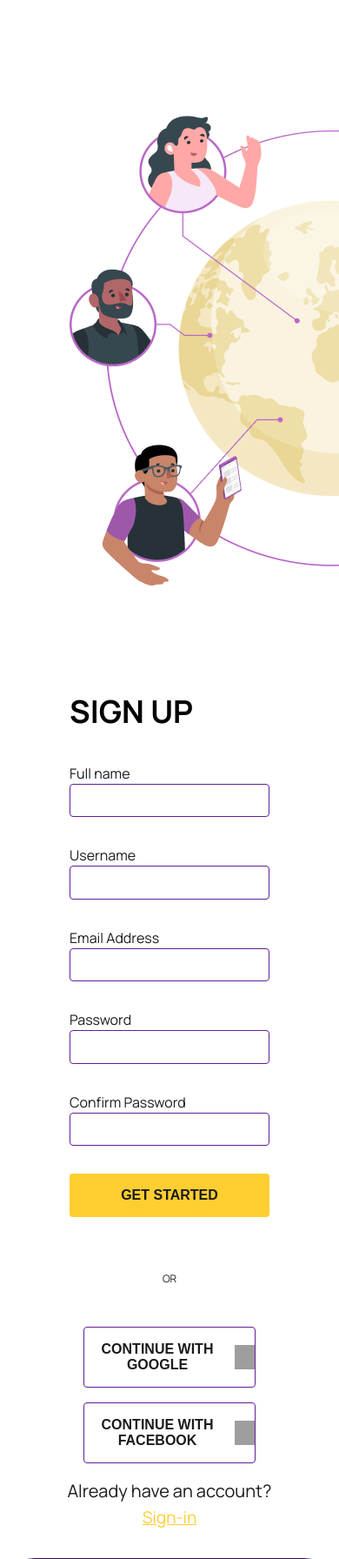
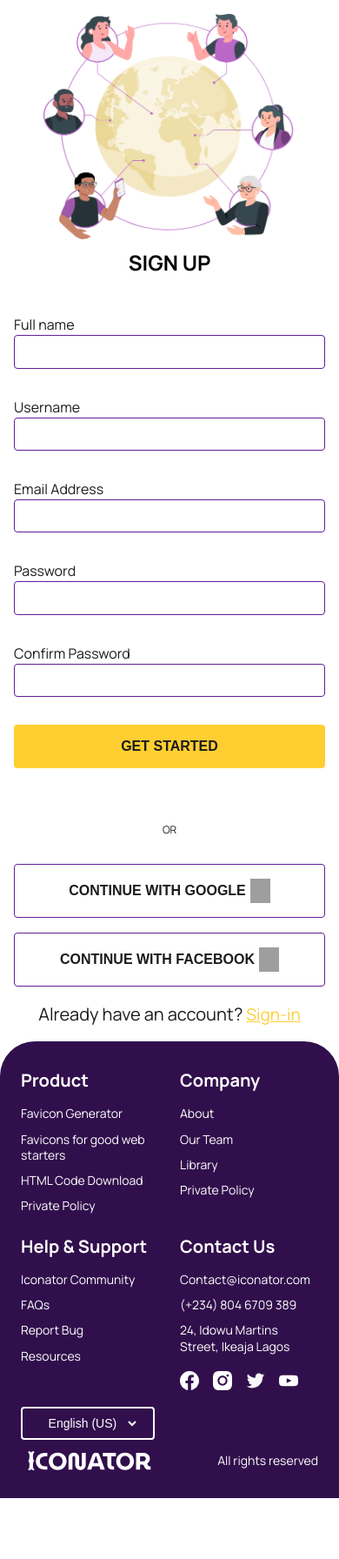
Before and after one commit to zuri-training/Team-65-Favicon-gen, a Django app: page /accounts/signup/ in a window 390 px wide; the page is wider, and only the part inside the window is pictured. Shown: the part 96-1888 px from the top of that part at 87% size. After the commit the page ends 1818 px from the top of that part, so only its background shows below. Run offline with Django 4.2, Linux system fonts and the light colour scheme; parts of the project's set-up code (start-up, migrations or seed data) failed here and were passed over; some libraries are stand-ins or nearby versions; grey boxes are pictures that could not be loaded.

Commit message:
Made the signup page more responsive

```diff
--- a/static/css/sign_up.css
+++ b/static/css/sign_up.css
@@ -1,8 +1,6 @@
-
-
 html,
 body {
-    margin: 0;
+  margin: 0;
     box-sizing: 0;
     font-family: 'Manrope', sans-serif;
 }
@@ -13,16 +11,19 @@ body {
   /* align-items: center; */
   /* justify-content: center; */
 }
+
 .signup_login_section {
   flex-basis: 50%;
 }
+
 
 .signup_image {
   width: 100%;
   object-fit: cover;
   flex-basis: 50%;
-    padding: 6rem 1rem;
+  padding: 6rem 1rem;
 }
+
 .signup_h1 {
   color: #000;
   font-style: normal;
@@ -30,6 +31,7 @@ body {
   font-size: 36px;
   line-height: 54px;
 }
+
 .signup_login-form {
   display: flex;
   flex-direction: column;
@@ -38,6 +40,7 @@ body {
   padding: 1rem;
   background: #ffffff;
 }
+
 .signup_form-input {
   background: #ffffff;
   padding: .7rem 1.3rem;
@@ -46,42 +49,50 @@ body {
   border: 1px solid #611E97;
   font-size: 18px;
 }
+
 .signup_form-input:focus {
   outline: none;
   padding: 12px;
   font-size: 18px;
   border: 2px solid #611e97;
 }
+
 .signup_message {
-  display:none;
+  display: none;
   background: #f1f1f1;
   color: #000;
   position: relative;
   padding: 20px;
   margin-top: 10px;
 }
+
 .signup_message p {
   padding: 10px 35px;
   font-size: 18px;
 }
+
 /* Add a green text color and a checkmark when the requirements are right */
 .signup_valid {
   color: green;
 }
+
 .signup_valid:before {
   position: relative;
   left: -35px;
   content: "&#10004;";
 }
+
 /* Add a red text color and an "x" icon when the requirements are wrong */
 .signup_invalid {
   color: red;
 }
+
 .signup_invalid:before {
   position: relative;
   left: -35px;
   content: "&#10006;";
 }
+
 .signup_field-icon {
   float: right;
   margin-right: -28px;
@@ -89,6 +100,7 @@ body {
   position: relative;
   z-index: 2;
 }
+
 .signup_login_form label {
   display: flex;
   flex-direction: column;
@@ -99,9 +111,11 @@ body {
   font-size: 20px;
   width: 100%;
 }
+
 .signup_or_container {
   text-align: center;
 }
+
 .signup_or_text {
   height: 24px;
   font-style: normal;
@@ -110,6 +124,7 @@ body {
   line-height: 24px;
   margin: 27px auto;
 }
+
 .signup_form-button-one,
 .signup_form-button-two {
   color: #1B1B1B;
@@ -118,6 +133,7 @@ body {
   width: 100%;
   border-radius: 4px;
 }
+
 .signup_form-button-one {
   background-color: #FFCE31;
   border: none;
@@ -125,11 +141,13 @@ body {
   font-weight: 700;
   font-size: 16px;
 }
+
 .signup_btn-1 {
   width: 100%;
   padding-inline: 2rem;
   margin-bottom: 17px;
 }
+
 .signup_form-button-two {
   background-color: #ffffff;
   border: 1px solid #611E97;
@@ -141,11 +159,13 @@ body {
   font-weight: 700;
   font-size: 16px;
 }
+
 .signup_form-button-two img {
   width: 28px;
   height: 28px;
   padding-left: 5px;
 }
+
 .signup_form-footer {
   text-align: center;
   font-weight: 400;
@@ -154,26 +174,43 @@ body {
   width: 100%;
   text-align: center;
 }
+
 .signup_form-footer a {
   color: #4787F3;
   text-decoration-line: underline;
 }
+
 input[type="text"]:focus,
 input[type="email"]:focus,
 input[type="password"]:focus {
   box-shadow: 0px 8px 8px -8px rgba(1, 1, 1, 0.8);
 }
+/* Mobile Responsiveness */
 @media (max-width: 768px) {
   .signup_container {
     flex-direction: column;
+    margin: 1rem;
+    }
+
+    .signup_img_container {
+      justify-content: center;
+      flex-basis: 100%;
+      display: flex;
   }
 
-  .signup_image {
-    flex-basis: 100%;
+    .signup_image {
     object-fit: contain;
+    width: 90%;
+      padding: 0 1rem;
+      margin: auto;
   }
 
-  /* Mobile Responsiveness */
+    .signup_h1 {
+      text-align: center;
+      font-size: 24px;
+      padding: 0;
+      margin: 0;
+    }
 
   .signup_form-input {
     background: #ffffff;
@@ -218,3 +255,14 @@ input[type="password"]:focus {
   .signup_invalid {
     color: red;
   }
+
+    .signup_btn-1 {
+      font-size: 10px;
+      padding: 0;
+      font-weight: 400;
+      font-size: 16px;
+    }
+    .signup_login-form {
+      padding: 0;
+    }
+    }
--- a/templates/accounts/signup.html
+++ b/templates/accounts/signup.html
@@ -12,8 +12,8 @@
 {% endblock title %}
 {% block content %}
 	<div class="signup_container">
-		<div class="signup_image">
-			<img src="{% static 'images/signup_aside-image.png' %}" alt="aside-image" />
+		<div class="signup_img_container">
+			<img src="{% static 'images/signup_aside-image.png' %}" alt="aside-image" class="signup_image" />
 		</div>
 		<div class="signup_login_section">
 			<div class="signup_login-container">
```
